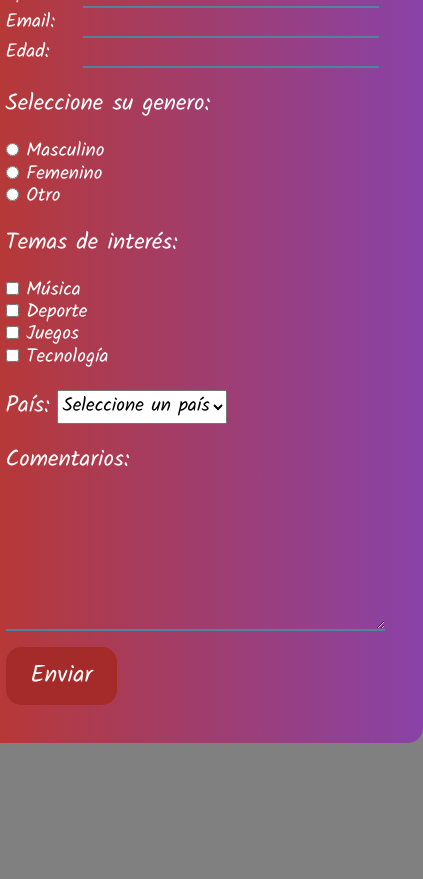
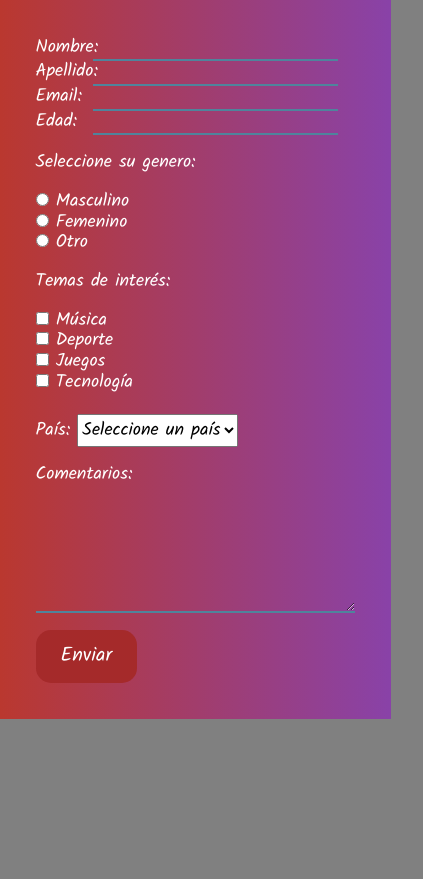
Before and after one commit to ivano9/lppa-parcial-01, a plain HTML site: page index.html in a window 390 px wide. Shown: the part 285-1164 px from the top of the page, 423 px wide, since content can reach past the window. Before the commit the page ends 1128 px from the top, so only its background shows below. Drawn offline with nearby package versions, Linux system fonts and the light colour scheme.

Commit message:
added responsive for mobile

```diff
--- a/css/style.css
+++ b/css/style.css
@@ -4,11 +4,13 @@ body {
    display: flex;
    justify-content: center;
    background-color: grey;
-   margin: 100px;
    color: white;
+   padding: 10em;
 }
 
 .form {
+   display: flex;
+   flex-direction: column;
    font-family: 'Kalam', cursive;
    font-size: larger;
    background: linear-gradient(to left, #8942a8, #ba382f);
@@ -61,3 +63,63 @@ textarea {
   color: #ccc;
   background-color: transparent;
 }
+
+@media (max-width: 450px) {
+   body {
+      padding: 10em 0 10em 0;
+   }
+
+   .form {
+      font-size: 18px;
+      border-radius: 0;
+   }
+
+   .label {
+      width: 50px;
+   }
+
+   input {
+      font-size: 18px;
+   }
+
+   textarea {
+      font-size: 18px;
+   }
+
+   .button {
+      font-size: 20px;
+   }
+
+   .subtitles {
+      font-size: 18px;
+   }
+}
+
+@media (max-width: 320px) {
+   body {
+      padding: 10em 0 10em 0;
+   }
+   .form {
+      display: inline-block;
+      font-size: medium;
+      border-radius: 0;
+   }
+   .label {
+      width: 50px;
+   }
+
+   input {
+      font-size: medium;
+   }
+
+   textarea {
+      font-size: medium;
+   }
+
+   .button {
+      font-size: 20px;
+   }
+   .subtitles {
+      font-size: medium;
+   }
+}
```
Lines whose indentation alone changed are shown as unchanged.
